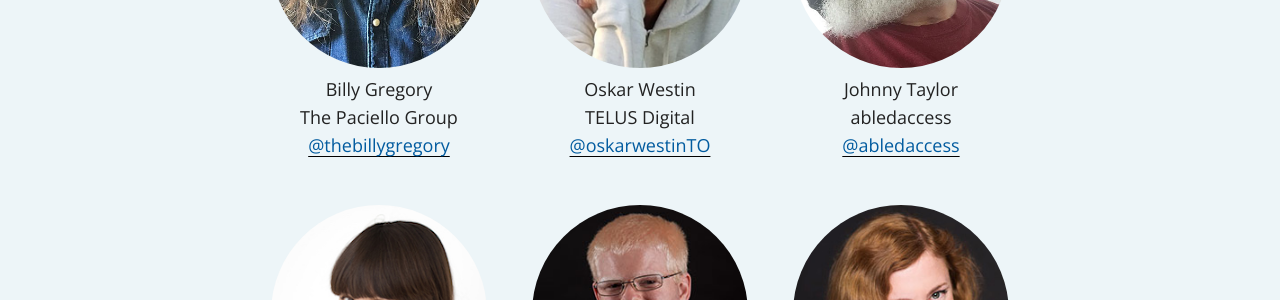
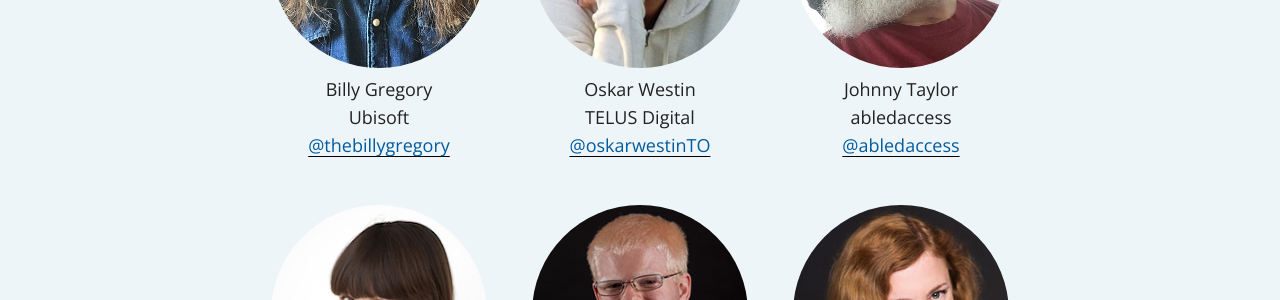
Before and after one commit to a11yTO/A11yTO-Main, a Jekyll site: the page built from organizers.html, in a window 1280 px wide. Shown: the part 425-725 px from the top of the page. Built offline with Jekyll 4.4.1, drawn with Linux system fonts in a browser that asks for light colours.

Commit message:
Update Billy's employer

```diff
--- a/organizers.html
+++ b/organizers.html
@@ -9,7 +9,7 @@ description: Meet our organizing team!
             <li>
               <img src="/assets/organizers/BG4.jpg" alt="Photo of Billy Gregory's beard" class="organizer__image">
               <p>Billy Gregory</p>
-              <p>The Paciello Group</p>
+              <p>Ubisoft</p>
               <p><a href="https://twitter.com/thebillygregory">@thebillygregory</a></p>
             </li>
             <li>
```
